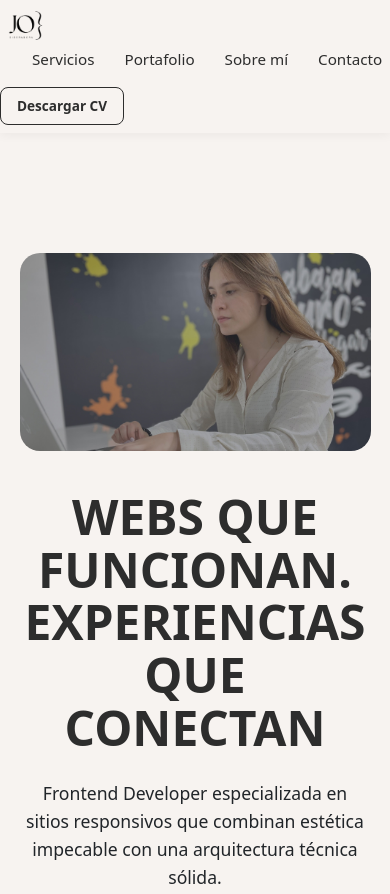
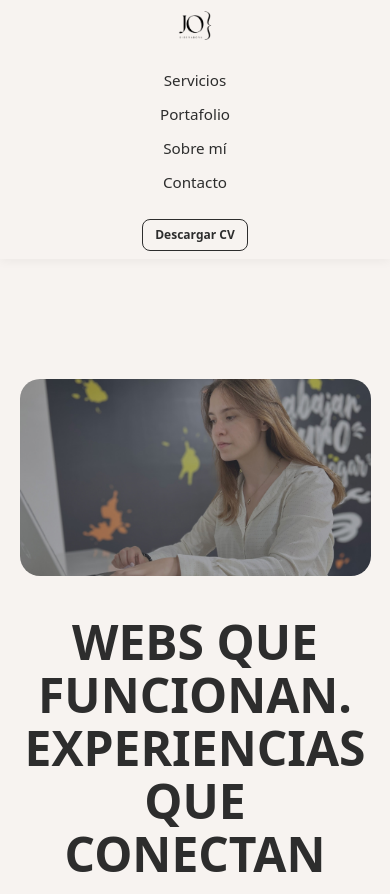
Before and after one commit to JulietteOssandon98/Jo-, a plain HTML site: page index.html in a window 390 px wide. Shown: the top 894 px of the page. Drawn offline with nearby package versions, Linux system fonts and the light colour scheme.

Commit message:
mobile nav

```diff
--- a/style.css
+++ b/style.css
@@ -74,6 +74,53 @@
     font-weight: 600;
     white-space: nowrap;
     transition: all 0.3s;
+}
+
+/* --- RESPONSIVE NAVBAR (Móviles) --- */
+@media (max-width: 768px) {
+    .navbar {
+        flex-direction: column; /* Apila los elementos verticalmente */
+        height: auto;           /* Permite que el alto crezca según el contenido */
+        padding: 20px 0;        /* Espaciado interno arriba y abajo */
+        gap: 15px;              /* Espacio entre logo, menú y botón */
+    }
+
+    .logo {
+        margin-left: 0;         /* Elimina márgenes laterales para centrar */
+        display: flex;
+        justify-content: center;
+        width: 100%;
+    }
+
+    .logo-img {
+        height: 35px;           /* Logo más pequeño en móviles  */
+    }
+
+    .nav-links {
+        flex-direction: column; /* Enlaces uno debajo del otro */
+        align-items: center;    /* Centra la lista */
+        gap: 10px;              /* Reduce el espacio entre enlaces */
+        width: 100%;
+        padding: 0;
+        margin: 10px 0;         /* Separa la lista del logo y el botón */
+    }
+
+    .nav-links li {
+        width: 100%;
+        text-align: center;     /* Justifica el texto al centro */
+    }
+
+    .nav-actions {
+        margin-right: 0;        /* Quita el margen derecho original [cite: 327] */
+        justify-content: center;
+        width: 100%;
+    }
+
+    .btn-cv {
+        padding: 6px 12px;      /* Botón más pequeño y compacto [cite: 328] */
+        font-size: 0.75rem;     /* Letra más pequeña */
+        gap: 5px;               /* Reduce espacio entre icono y texto */
+    }
 }
 
 .btn-cv:hover {
```
